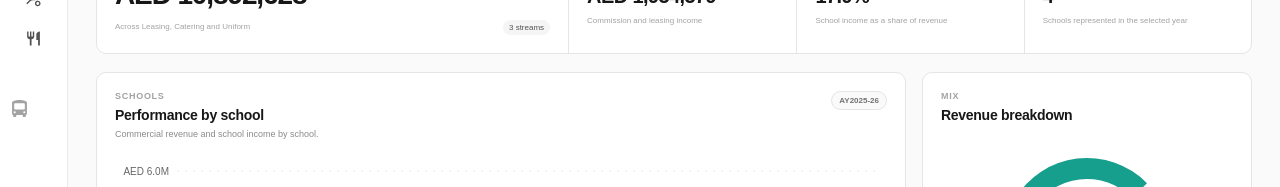
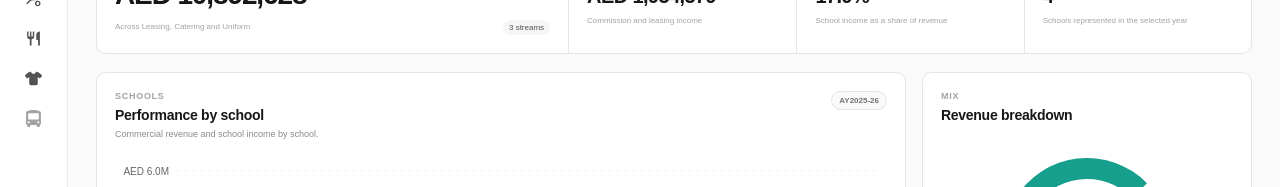
Before and after one commit to mo-seoudi/leasing, a React (Vite) app: page /dashboard in a window 1280 px wide. Shown: the part 159-346 px from the top of the page. Built offline with nearby package versions, Linux system fonts and the light colour scheme.

Commit message:
Add files via upload

```diff
--- a/src/layouts/PlatformLayout.css
+++ b/src/layouts/PlatformLayout.css
@@ -323,10 +323,11 @@ select {
 
 .future-module {
   display: flex;
-  min-height: 34px;
+  width: 100%;
+  min-height: 38px;
   align-items: center;
   justify-content: space-between;
-  padding: 7px 10px;
+  padding: 8px 10px;
   color: #a3a3a3;
   font-size: 11px;
 }
@@ -591,8 +592,15 @@ select {
 }
 
 .platform-layout.sidebar-collapsed .future-module {
-  min-height: 10px;
-  padding: 0;
+  min-height: 38px;
+  justify-content: center;
+  padding: 8px 0;
+}
+
+.platform-layout.sidebar-collapsed
+  .future-module-content {
+  width: 100%;
+  justify-content: center;
 }
 
 .platform-layout.sidebar-collapsed .sidebar-footer {
--- a/src/layouts/PlatformLayout.jsx
+++ b/src/layouts/PlatformLayout.jsx
@@ -9,8 +9,7 @@ import {
   MdRestaurant,
   MdSportsTennis,
 } from "react-icons/md";
-import { IoShirtOutline } from "react-icons/io5";
-import { FaBusSimple } from "react-icons/fa6";
+import { FaBusSimple, FaShirt } from "react-icons/fa6";
 
 import "./PlatformLayout.css";
 
@@ -428,6 +427,11 @@ export default function PlatformLayout() {
                   ? "Dashboard"
                   : undefined
               }
+              onClick={() => {
+                if (sidebarCollapsed) {
+                  setSidebarCollapsed(false);
+                }
+              }}
               className={({
                 isActive,
               }) =>
@@ -600,7 +604,7 @@ export default function PlatformLayout() {
             >
               <span className="navigation-link-content">
                 <span className="navigation-icon">
-                  <IoShirtOutline className="stream-react-icon" />
+                  <FaShirt className="stream-react-icon" />
                 </span>
 
                 <span className="navigation-text">
```
